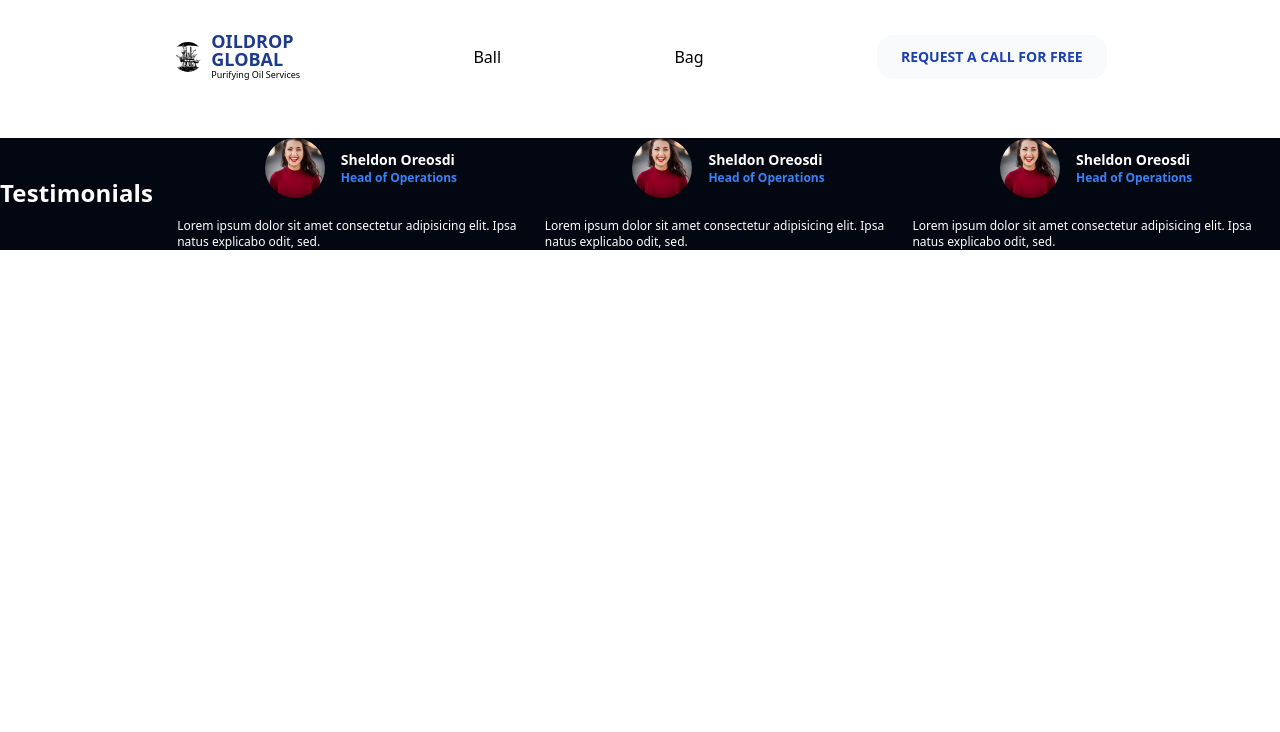
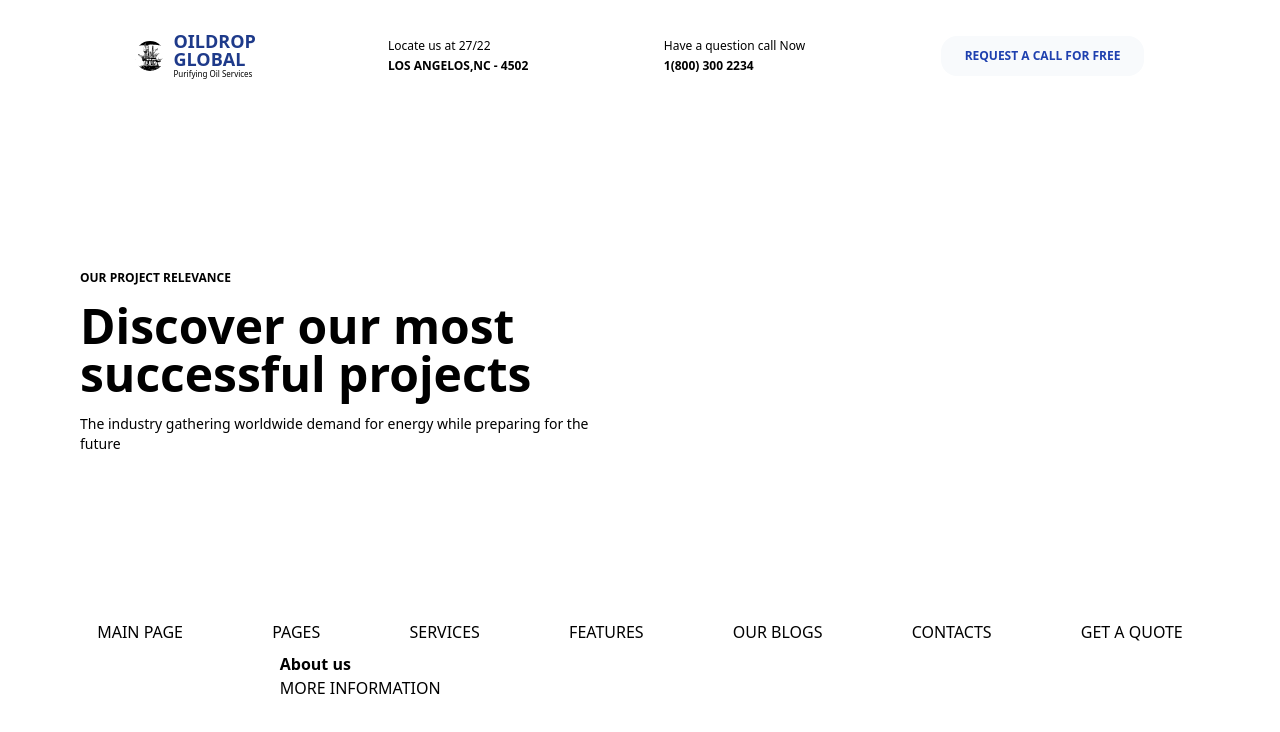
Before and after one commit to miyemicodes/drag-oil-gas, a Next.js app: page / in a window 1280 px wide. Shown: the top 732 px of the page. Built offline with nearby package versions, Linux system fonts and the light colour scheme.

Commit message:
page structure

```diff
--- a/app/page.tsx
+++ b/app/page.tsx
@@ -1,11 +1,11 @@
 import Banner from "@/components/Banner";
-import Testimonial from "@/components/Testimonials";
+import AboutUs from "@/components/AboutUs";
 
 export default function Home() {
 	return (
-		<main>
+		<main className="w-full h-full">
 			<Banner />
-			<Testimonial />
+			<AboutUs/>
 		</main>
 	);
 }
--- a/components/AboutUs.jsx
+++ b/components/AboutUs.jsx
@@ -1,3 +1,15 @@
 export default function AboutUs() {
-	return <h1 className="text-3xl text-pink-700">Learning About Next .js</h1>;
+	return (
+		<>
+			<div className="aboutUs flex flex-row items-center justify-evenly">
+				<div className="">
+					<h2 className="font-bold">About us</h2>
+					<span className="bg-blue-500 w-[10%] divide-x-4"></span>
+					<button className="">MORE INFORMATION</button>
+				</div>
+				<div className=""></div>
+				<div className=""></div>
+			</div>
+		</>
+	);
 }
--- a/components/Banner.jsx
+++ b/components/Banner.jsx
@@ -4,6 +4,7 @@ import gasFlare from "@/public/assets/one-blue-oil-platform.svg";
 export default function Banner() {
 	return (
 		<>
+			<div className="banner w-full h-[100%]">
 				<div className="bannerContact flex flex-row items-center justify-evenly py-8">
 					<div className="flex flex-row items-center justify-center gap-2">
 						<Image
@@ -15,31 +16,46 @@ export default function Banner() {
 							<h1 className="text-lg font-bold text-blue-900 w-[22px] leading-[1.00]">
 								OILDROP GLOBAL
 							</h1>
-						<span className="text-[9px]">Purifying Oil Services</span>
+							<span className="text-[8px]">Purifying Oil Services</span>
 						</div>
 					</div>
 
-				<div className="hidden md:flex flex-row items-center justify-center gap-2">
-					{" "}
-					Ball
-				</div>
-				<div className="hidden md:flex flex-row items-center justify-center gap-2">
-					{" "}
-					Bag
-				</div>
-				<button className="px-6 py-3 text-sm font-bold text-blue-800 bg-slate-50 rounded-2xl"> REQUEST A CALL FOR FREE</button>
+					<div className="hidden md:flex flex-col items-start justify-center gap-1 text-xs">
+						<span>Locate us at 27/22</span>
+						<span className="font-semibold">LOS ANGELOS,NC - 4502</span>
 					</div>
 
-			<div className="bannerDiv"></div>
+					<div className="hidden md:flex flex-col items-start justify-center gap-1 text-xs">
+						<span>Have a question call Now</span>
+						<span className="font-semibold">1(800) 300 2234</span>
+					</div>
 
-			<ul className="bannerNav">
-				<li></li>
-				<li></li>
-				<li></li>
-				<li></li>
-				<li></li>
-				<button></button>
+					<button className="px-6 py-3 text-xs font-bold text-blue-800 bg-slate-50 rounded-2xl">
+						REQUEST A CALL FOR FREE
+					</button>
+				</div>
+
+				<div className="bannerDiv w-[40%] h-[500px] flex flex-col items-start justify-center gap-4 ml-20">
+					<p className="text-xs font-semibold ">OUR PROJECT RELEVANCE</p>
+					<h1 className="text-5xl font-semibold">
+						Discover our most successful projects
+					</h1>
+					<p className=" text-sm">
+						The industry gathering worldwide demand for energy while preparing
+						for the future
+					</p>
+				</div>
+
+				<ul className="bannerNav flex flex-row items-center justify-evenly p-2 ">
+					<li>MAIN PAGE</li>
+					<li>PAGES</li>
+					<li>SERVICES</li>
+					<li>FEATURES</li>
+					<li>OUR BLOGS</li>
+					<li>CONTACTS</li>
+					<button>GET A QUOTE</button>
 				</ul>
+			</div>
 		</>
 	);
 }
```
Also changed, not shown: app/globals.css (+7 -0 lines). Lines whose indentation alone changed are shown as unchanged.
